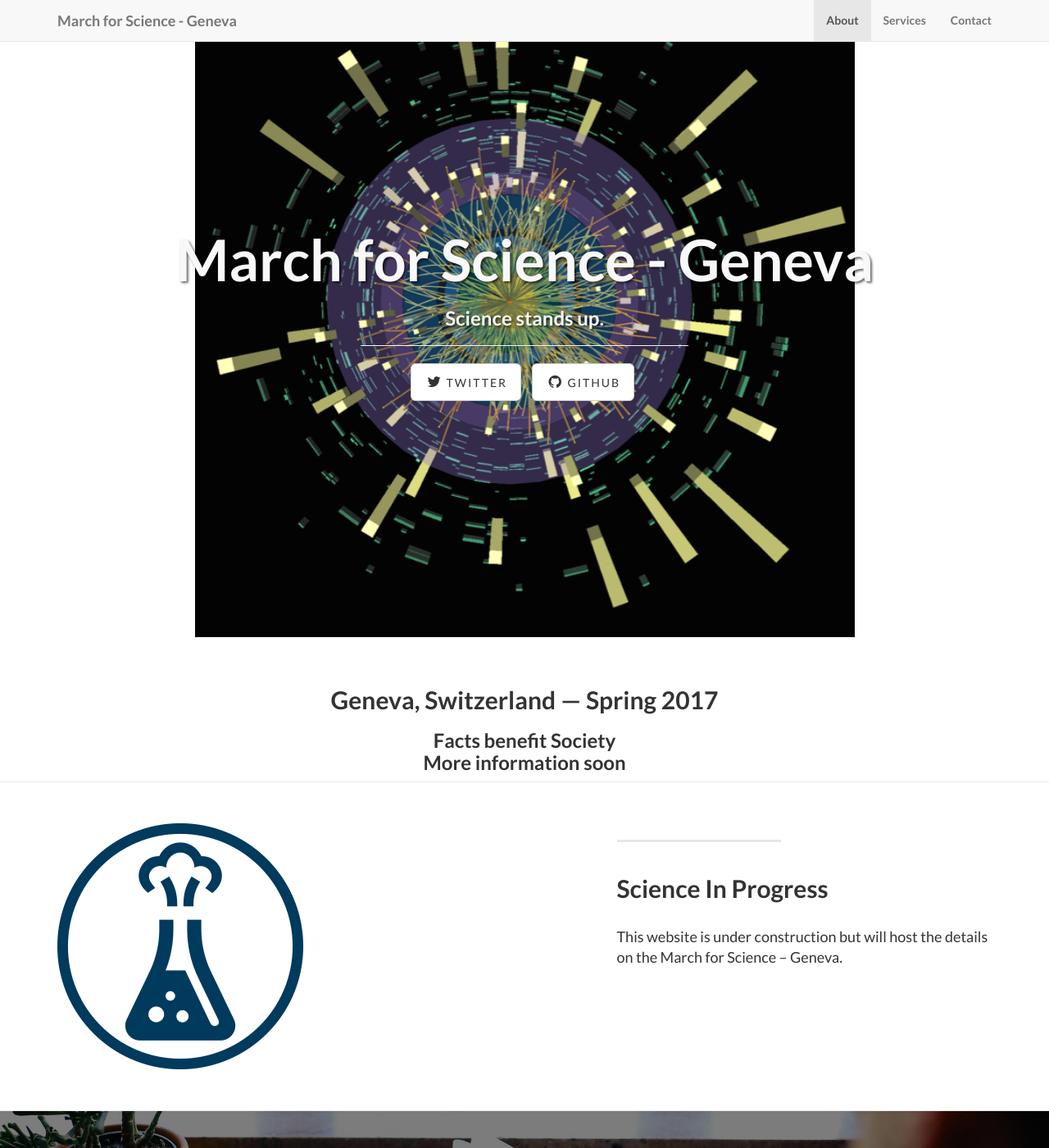
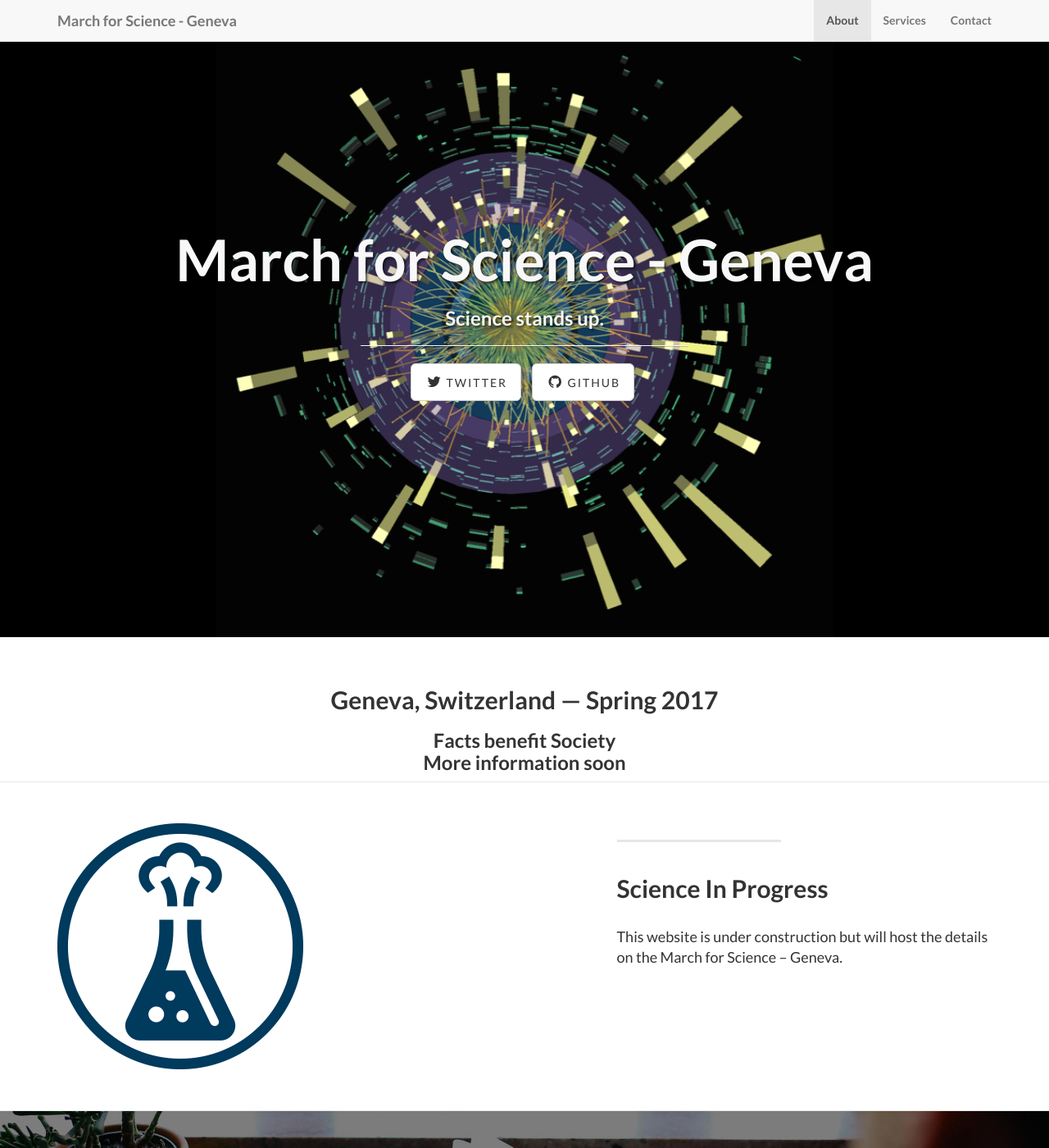
Before and after one commit to marchforsciencegeneva/marchforsciencegeneva.github.io, a Jekyll site: the page built from index.html, in a window 1280 px wide and 1400 px high. Shown: the whole window at 82% size. Built offline with Jekyll 4.4.1, drawn with Linux system fonts in a browser that asks for light colours.

Commit message:
margin instead of padding. black background

```diff
--- a/css/landing-page.css
+++ b/css/landing-page.css
@@ -27,12 +27,13 @@
 }
 
 .intro-header {
-    padding-top: 50px; /* If you're making other pages, make sure there is 50px of padding to make sure the navbar doesn't overlap content! */
+    margin-top: 50px; /* If you're making other pages, make sure there is 50px of padding to make sure the navbar doesn't overlap content! */
     padding-bottom: 50px;
     text-align: center;
     color: #f8f8f8;
     background: url(../img/ATLAS_pPb_v2_fig_10.png) no-repeat center center;
     background-size: contain; /* cover: crop. contain: always show whole image */
+    background-color: #000;
 }
 
 .intro-message {
```
